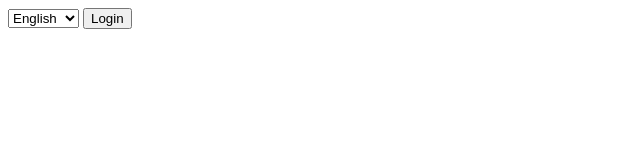
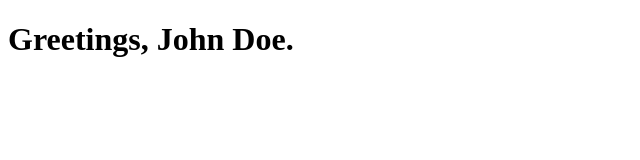
Before and after one commit to GuillermoGahbler/greetr, a plain HTML site: page index.html in a window 1280 px wide. Both pictures are taken after a click on the button "Login". Shown: the whole page, without its empty margins (0-640 px from the left). Drawn offline with nearby package versions, Linux system fonts and the light colour scheme.

Commit message:
mini greeting library

```diff
--- a/Greetr.js
+++ b/Greetr.js
@@ -1,4 +1,4 @@
-(function (global, $) {
+;(function (global, $) {
 // 'new' an object
   var Greetr = function (firstname, lastname, language) {
     return new Greetr.init(firstname, lastname, language);
@@ -103,6 +103,8 @@
     self.lastName = lastname || '';
     self.language = language || 'en';
 
+    self.validate();
+
   }
   Greetr.init.prototype = Greetr.prototype;
 
--- a/app.js
+++ b/app.js
@@ -1,3 +1,12 @@
 var g = G$('John', 'Doe')
 
 g.greet().setLang('es').greet(true).log()
+
+$('#login').click(function(){
+
+  var loginGrtr = G$('John','Doe');
+  $('#logindiv').hide();
+
+  loginGrtr.setLang($('#lang').val()).HTMLGreeting('#greeting',true).log();
+
+});
--- a/index.html
+++ b/index.html
@@ -12,7 +12,7 @@
     </select>
     <input type="button" value="Login" id="login"/>
   </div>
-  <h1 id='greetng'></h1>
+  <h1 id='greeting'></h1>
 
 
 
```
